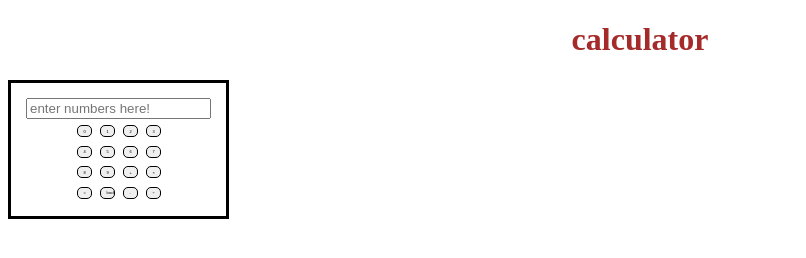
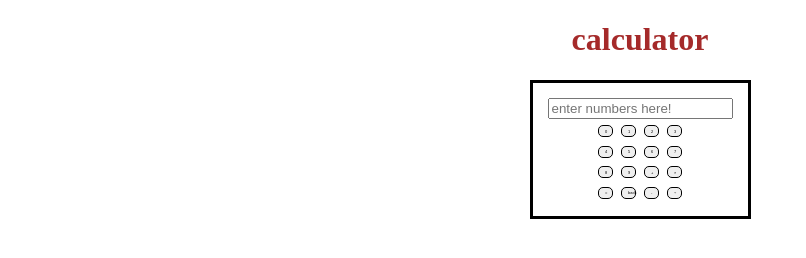
Before and after one commit to Allo128/calc., a plain HTML site: page index.html in a window 1280 px wide. Shown: the whole page, without its empty margins (0-806 px from the left). Drawn offline with Linux system fonts and the light colour scheme; a web font is replaced by a local one.

Commit message:
Update style.css

```diff
--- a/style.css
+++ b/style.css
@@ -4,9 +4,9 @@ h1{
   color: brown;
 }
 .calc{
-  display: inline-block;
   border: 3px solid black;
   padding: 15px;
+  margin: 0 auto;
   text-align: center;
   width: fit-content;
 }
```
